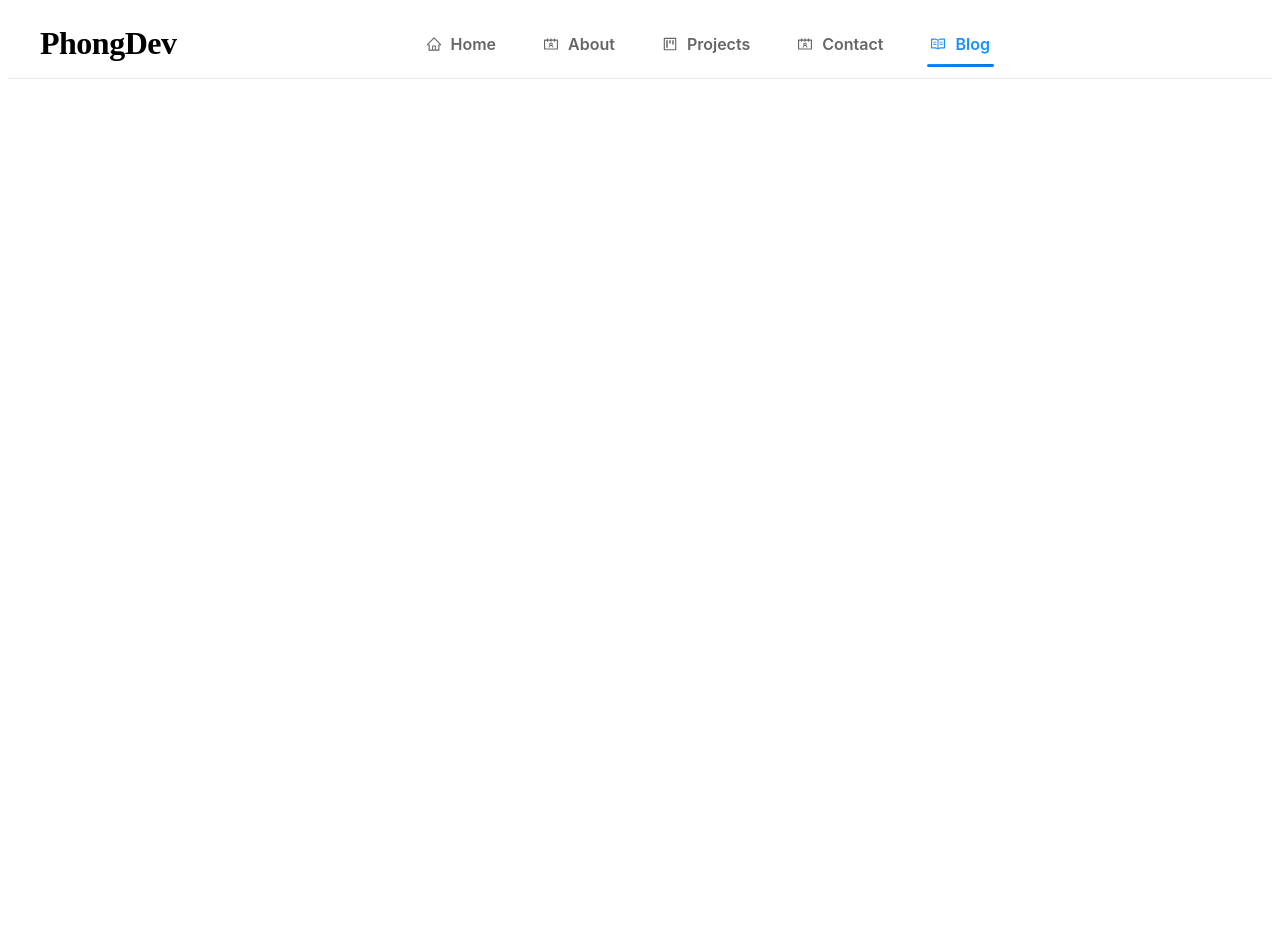
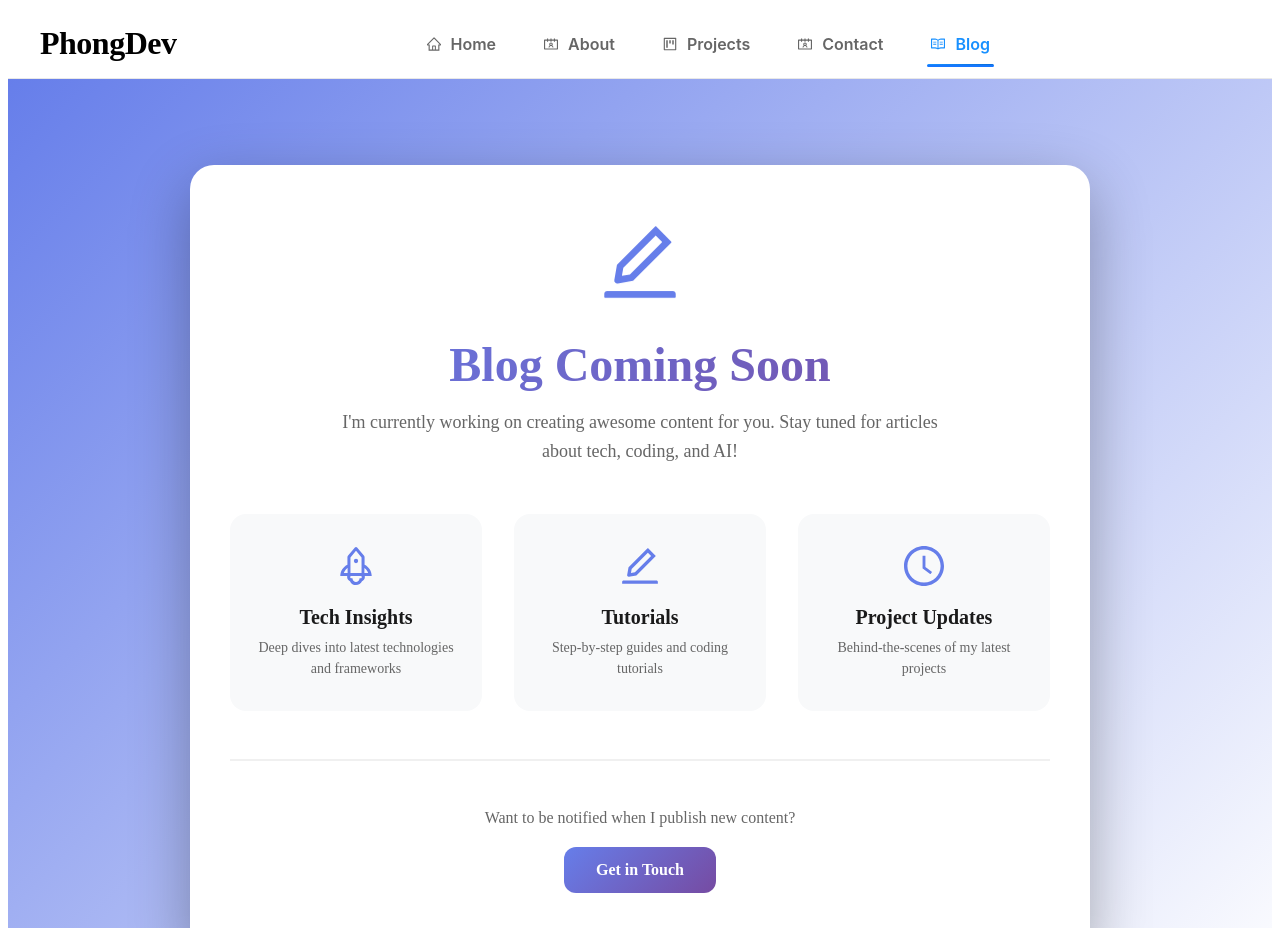
Before and after one commit to PhongSEVN/Portfolio, a React (Create React App) app: page /blog in a window 1280 px wide. Shown: the top 928 px of the page. Before the commit the page ends 800 px from the top, so only its background shows below. Built offline with nearby package versions, Linux system fonts and the light colour scheme; the HTML template or start-up script is replaced by a standard one.

Commit message:
Blog temp

```diff
--- /dev/null
+++ b/src/pages/blogs/blog.css
@@ -0,0 +1,219 @@
+/* Blog Page */
+.blog-page {
+    min-height: 100vh;
+    display: flex;
+    align-items: center;
+    justify-content: center;
+    padding: 80px 20px 60px;
+    background: linear-gradient(135deg, #667eea 0%, #ffffff 100%);
+}
+
+.blog-container {
+    max-width: 900px;
+    margin: 0 auto;
+}
+
+/* Coming Soon Content */
+.coming-soon-content {
+    background: white;
+    border-radius: 24px;
+    padding: 60px 40px;
+    text-align: center;
+    box-shadow: 0 20px 60px rgba(0, 0, 0, 0.3);
+}
+
+.icon-wrapper {
+    margin-bottom: 32px;
+}
+
+.main-icon {
+    font-size: 80px;
+    color: #667eea;
+    animation: float 3s ease-in-out infinite;
+}
+
+@keyframes float {
+    0%, 100% {
+        transform: translateY(0);
+    }
+    50% {
+        transform: translateY(-20px);
+    }
+}
+
+.coming-soon-content h1 {
+    font-size: 48px;
+    font-weight: 800;
+    color: #1a1a1a;
+    margin-bottom: 16px;
+    background: linear-gradient(135deg, #667eea 0%, #764ba2 100%);
+    -webkit-background-clip: text;
+    -webkit-text-fill-color: transparent;
+    background-clip: text;
+}
+
+.subtitle {
+    font-size: 18px;
+    color: #666;
+    line-height: 1.6;
+    max-width: 600px;
+    margin: 0 auto 48px;
+}
+
+/* Features Grid */
+.features-grid {
+    display: grid;
+    grid-template-columns: repeat(3, 1fr);
+    gap: 32px;
+    margin-bottom: 48px;
+}
+
+.feature-item {
+    padding: 32px 24px;
+    background: #f8f9fa;
+    border-radius: 16px;
+    transition: all 0.3s ease;
+}
+
+.feature-item:hover {
+    background: linear-gradient(135deg, #667eea 0%, #764ba2 100%);
+    transform: translateY(-8px);
+    box-shadow: 0 12px 24px rgba(102, 126, 234, 0.3);
+}
+
+.feature-item:hover h3,
+.feature-item:hover p {
+    color: white;
+}
+
+.feature-item > span {
+    font-size: 40px;
+    color: #667eea;
+    margin-bottom: 16px;
+    display: block;
+    transition: color 0.3s ease;
+}
+
+.feature-item:hover > span {
+    color: white;
+}
+
+.feature-item h3 {
+    font-size: 20px;
+    font-weight: 700;
+    color: #1a1a1a;
+    margin-bottom: 8px;
+    transition: color 0.3s ease;
+}
+
+.feature-item p {
+    font-size: 14px;
+    color: #666;
+    line-height: 1.5;
+    margin: 0;
+    transition: color 0.3s ease;
+}
+
+/* CTA Section */
+.cta-section {
+    padding-top: 32px;
+    border-top: 2px solid #f0f0f0;
+}
+
+.cta-section p {
+    font-size: 16px;
+    color: #666;
+    margin-bottom: 20px;
+}
+
+.notify-btn {
+    display: inline-flex;
+    align-items: center;
+    gap: 8px;
+    padding: 14px 32px;
+    background: linear-gradient(135deg, #667eea 0%, #764ba2 100%);
+    color: white;
+    border: none;
+    border-radius: 12px;
+    font-size: 16px;
+    font-weight: 600;
+    text-decoration: none;
+    cursor: pointer;
+    transition: all 0.3s ease;
+}
+
+.notify-btn:hover {
+    transform: translateY(-2px);
+    box-shadow: 0 8px 16px rgba(102, 126, 234, 0.4);
+    color: white;
+}
+
+.notify-btn:active {
+    transform: translateY(0);
+}
+
+/* Responsive */
+@media (max-width: 768px) {
+    .blog-page {
+        padding: 60px 16px 40px;
+    }
+
+    .coming-soon-content {
+        padding: 40px 28px;
+    }
+
+    .main-icon {
+        font-size: 64px;
+    }
+
+    .coming-soon-content h1 {
+        font-size: 36px;
+    }
+
+    .subtitle {
+        font-size: 16px;
+        margin-bottom: 32px;
+    }
+
+    .features-grid {
+        grid-template-columns: 1fr;
+        gap: 20px;
+        margin-bottom: 32px;
+    }
+
+    .feature-item {
+        padding: 24px 20px;
+    }
+
+    .feature-item > span {
+        font-size: 32px;
+    }
+}
+
+@media (max-width: 480px) {
+    .coming-soon-content {
+        padding: 32px 24px;
+        border-radius: 16px;
+    }
+
+    .main-icon {
+        font-size: 56px;
+    }
+
+    .coming-soon-content h1 {
+        font-size: 32px;
+    }
+
+    .subtitle {
+        font-size: 15px;
+    }
+
+    .feature-item h3 {
+        font-size: 18px;
+    }
+
+    .notify-btn {
+        padding: 12px 24px;
+        font-size: 15px;
+    }
+}
--- a/src/pages/blogs/index.js
+++ b/src/pages/blogs/index.js
@@ -1,8 +1,49 @@
-function BlogsPage()
-{
+import { EditOutlined, RocketOutlined, ClockCircleOutlined } from '@ant-design/icons';
+import './blog.css';
+
+function BlogsPage() {
     return (
-        <>
-        </>
-    )
+        <div className="blog-page">
+            <div className="blog-container">
+                <div className="coming-soon-content">
+                    <div className="icon-wrapper">
+                        <EditOutlined className="main-icon" />
+                    </div>
+
+                    <h1>Blog Coming Soon</h1>
+                    <p className="subtitle">
+                        I'm currently working on creating awesome content for you.
+                        Stay tuned for articles about tech, coding, and AI!
+                    </p>
+
+                    <div className="features-grid">
+                        <div className="feature-item">
+                            <RocketOutlined />
+                            <h3>Tech Insights</h3>
+                            <p>Deep dives into latest technologies and frameworks</p>
+                        </div>
+                        <div className="feature-item">
+                            <EditOutlined />
+                            <h3>Tutorials</h3>
+                            <p>Step-by-step guides and coding tutorials</p>
+                        </div>
+                        <div className="feature-item">
+                            <ClockCircleOutlined />
+                            <h3>Project Updates</h3>
+                            <p>Behind-the-scenes of my latest projects</p>
+                        </div>
+                    </div>
+
+                    <div className="cta-section">
+                        <p>Want to be notified when I publish new content?</p>
+                        <a href="/contact" className="notify-btn">
+                            Get in Touch
+                        </a>
+                    </div>
+                </div>
+            </div>
+        </div>
+    );
 }
+
 export default BlogsPage;
```
